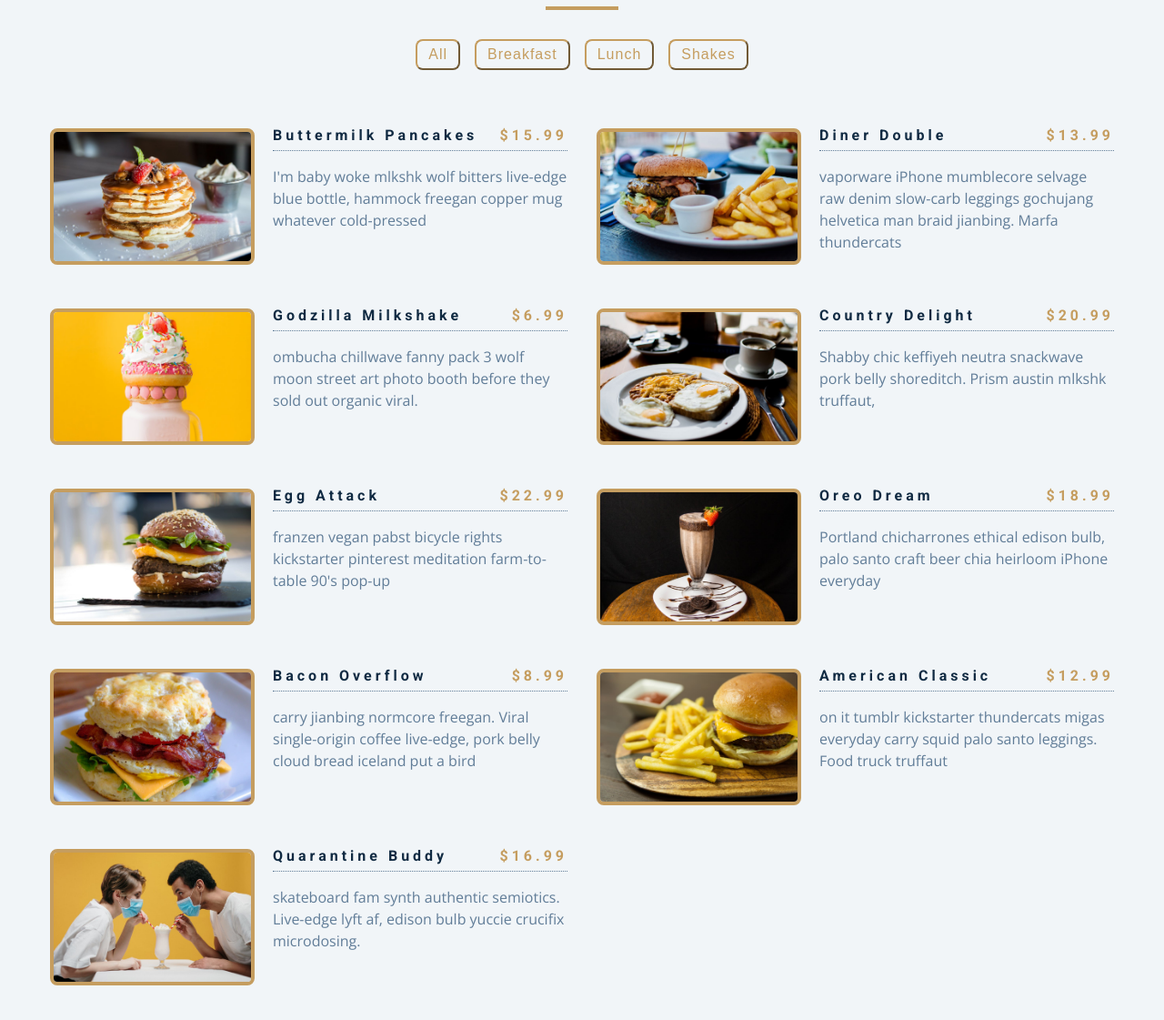
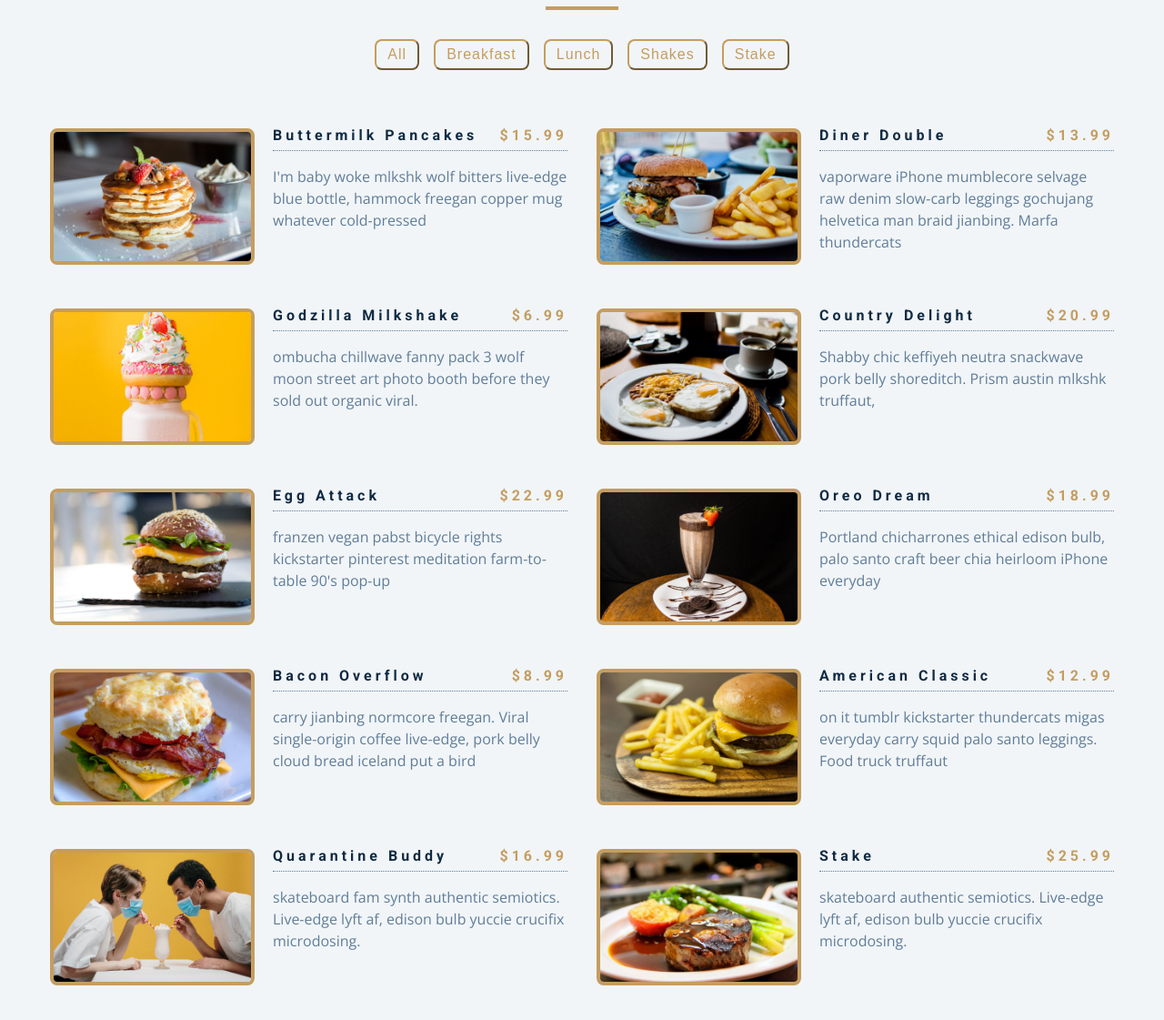
Before and after one commit to Turabek07/15-Javascript-Projects, a plain HTML site: page Menu/index.html in a window 1280 px wide. Shown: the part 125-1246 px from the top of the page at 91% size. Drawn offline with nearby package versions, Linux system fonts and the light colour scheme.

Commit message:
now buttons change to dynamic

```diff
--- a/Menu/index.html
+++ b/Menu/index.html
@@ -19,11 +19,11 @@
       <div class="underline"></div>
     </div>
     <!--filter buttons-->
-    <div class="btn-container">
-      <button class="filter-btn" type="button" data-id="all">all</button>
+   <div class="btn-container">
+      <!-- <button class="filter-btn" type="button" data-id="all">all</button>
       <button class="filter-btn" type="button" data-id="breakfast">breakfast</button>
       <button class="filter-btn" type="button" data-id="lunch">lunch</button>
-      <button class="filter-btn" type="button" data-id="shakes">shakes</button>
+      <button class="filter-btn" type="button" data-id="shakes">shakes</button> -->
     </div>
     <!--menu items-->
     <div class="section-center">
--- a/Menu/index.js
+++ b/Menu/index.js
@@ -72,12 +72,35 @@ const menu = [
         img: "./images/item-9.jpeg",
         desc: `skateboard fam synth authentic semiotics. Live-edge lyft af, edison bulb yuccie crucifix microdosing.`,
     },
+    {
+        id: 10,
+        title: "Stake",
+        category: "stake",
+        price: 25.99,
+        img: "./images/item-10.jpeg",
+        desc: `skateboard  authentic semiotics. Live-edge lyft af, edison bulb yuccie crucifix microdosing.`,
+    }
 ];
 const sectionCenter = document.querySelector(".section-center");
+const container = document.querySelector(".btn-container")
+
 const filterBtns = document.querySelectorAll(".filter-btn");
+
 //load items
 window.addEventListener("DOMContentLoaded", function () {
-    displayMenuItems(menu)
+    displayMenuItems(menu);
+
+
+    const categories = menu.reduce(function (values, item) {
+        if (!values.includes(item.category)) {
+            values.push(item.category)
+        }
+        return values
+    }, ['all']);
+    const categoryBtns = categories.map(function (category) {
+        return ` <button class="filter-btn" type="button" data-id=${category}>${category}</button>`
+    }).join("")
+    container.innerHTML = categoryBtns
 })
 
 filterBtns.forEach(function (btn) {
@@ -116,3 +139,16 @@ function displayMenuItems(menuItems) {
     displayMenu = displayMenu.join("")
     sectionCenter.innerHTML = displayMenu
 }
+
+function dispalyCategoryItems(categoryItems) {
+    let dispalyCategory = categoryItems.map(function (item) {
+        return `<div class="btn-container">
+        <button class="filter-btn" type="button" data-id="all">${item.category}</button>
+        <button class="filter-btn" type="button" data-id="breakfast">${item.category}</button>
+        <button class="filter-btn" type="button" data-id="lunch">${item.category}</button>
+        <button class="filter-btn" type="button" data-id="shakes">${item.category}</button>
+      </div>`
+    })
+    dispalyCategory = dispalyCategory.join("");
+    filterBtns.innerHTML = dispalyCategory;
+}
```
